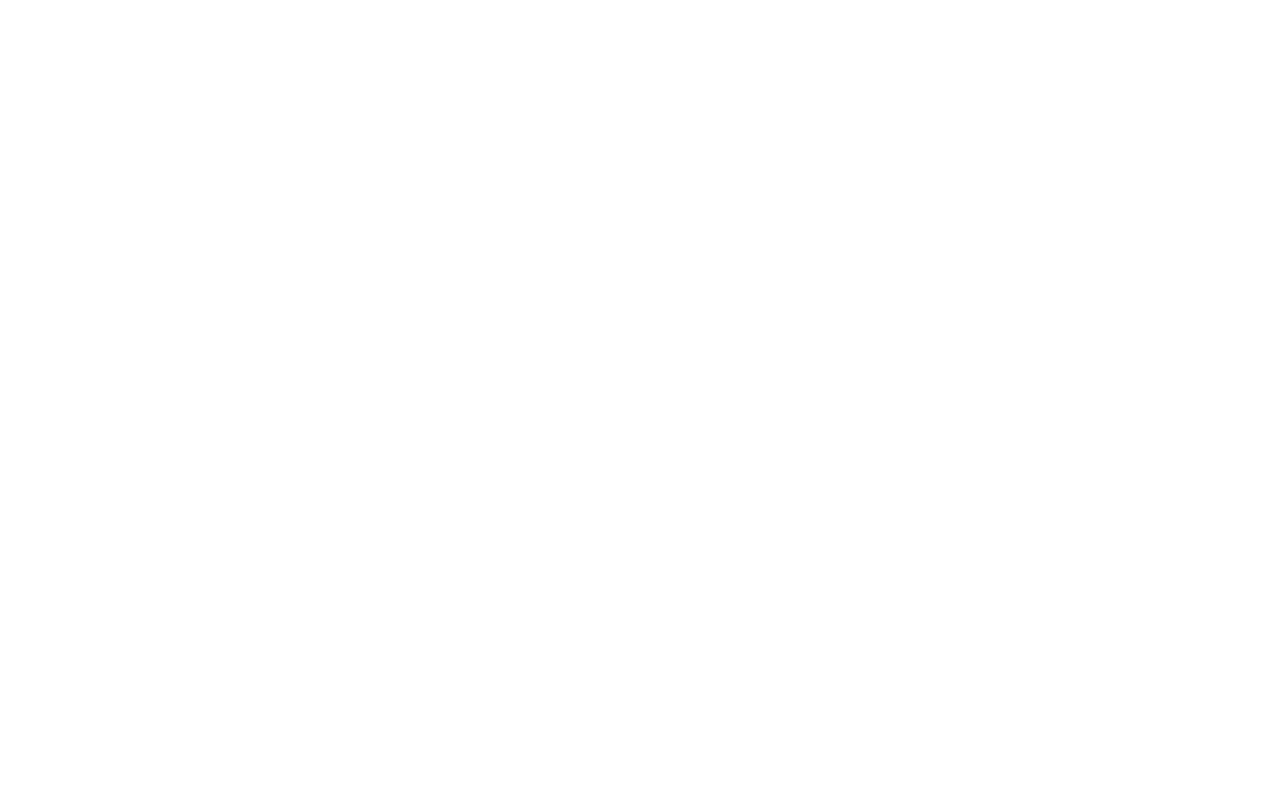
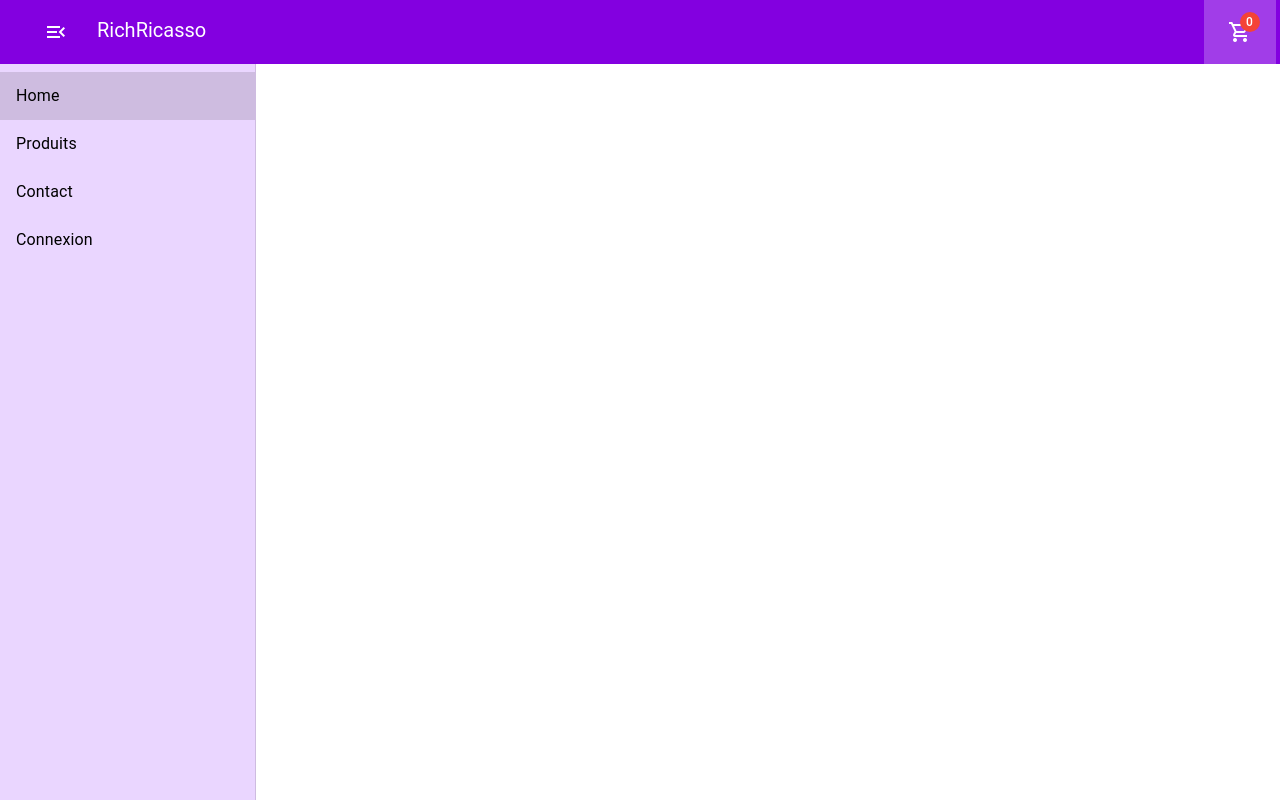
Before and after one commit to Rhainds04/RichRicasso_Vuetify, a Vue app in the folder RichRicasso/: page /panier in a window 1280 px wide. Before the commit this address had no page. Built offline with nearby package versions, Linux system fonts and the light colour scheme.

Commit message:
Le panier marche et les les produit sont afficher dans le panier.vue

```diff
--- a/RichRicasso/src/layouts/default/AppBar.vue
+++ b/RichRicasso/src/layouts/default/AppBar.vue
@@ -19,7 +19,7 @@ const drawerOpen = ref(true);
     </v-app-bar-title>
     <template v-slot:append>
       <!-- TODO: panier -->
-      <v-btn class="text-none" stacked to="/Panier">
+      <v-btn class="text-none" stacked to="/panier">
         <!-- <v-btn class="text-none"> -->
         <!-- <v-badge color="red" class="rounded ma-1"> -->
         <v-badge
--- a/RichRicasso/src/router/index.js
+++ b/RichRicasso/src/router/index.js
@@ -16,6 +16,11 @@ const routes = [
         name: "Produits",
         component: () => import("@/views/Produits.vue"),
       },
+      {
+        path: "panier",
+        name: "Panier",
+        component: () => import("@/views/Panier.vue"),
+      },
     ],
   },
 ];
--- a/RichRicasso/src/views/Panier.vue
+++ b/RichRicasso/src/views/Panier.vue
@@ -1,16 +1,17 @@
 <!-- TODO: corriger cecu plus tard -->
-<!-- <template>
+<template>
   <v-container
     fluid
     class="d-flex flex-column flex-md-row flex-start overflow-auto"
   >
-    <v-btn @click="store.deleteCart()" color="error" class="ma-1">
+    <!-- TODO: btn pour effacer tout les produits du panier -->
+    <!-- <v-btn @click="store.deleteCart()" color="error" class="ma-1">
       Supprimer le panier
-    </v-btn>
+    </v-btn> -->
 
     <div class="d-flex flex-column flex-md-row flex-wrap flex-start ga-3">
-      <div v-for="(pokeID, index) in store.panier" :key="pokeID">
-        <Pokemon :pokemonID="pokeID" :catchable="false" :key="pokeID" />
+      <div v-for="(produitID, index) in store.panier" :key="pokeID">
+        <Produit :produitID="produitID" :ajouter="false" yes :key="pokeID" />
         <v-btn color="secondary" @click="removeFromCart(index)"
           >Supprimer du panier</v-btn
         >
@@ -21,7 +22,7 @@
 
 <script setup>
 import { useAppStore } from "@/store/app";
-import Pokemon from "@/components/Produit.vue";
+import Produit from "@/components/ProductsGallery.vue";
 
 const store = useAppStore();
 
@@ -31,4 +32,4 @@ function removeFromCart(idx) {
 }
 </script>
 
-<style scoped></style> -->
+<style scoped></style>
```
